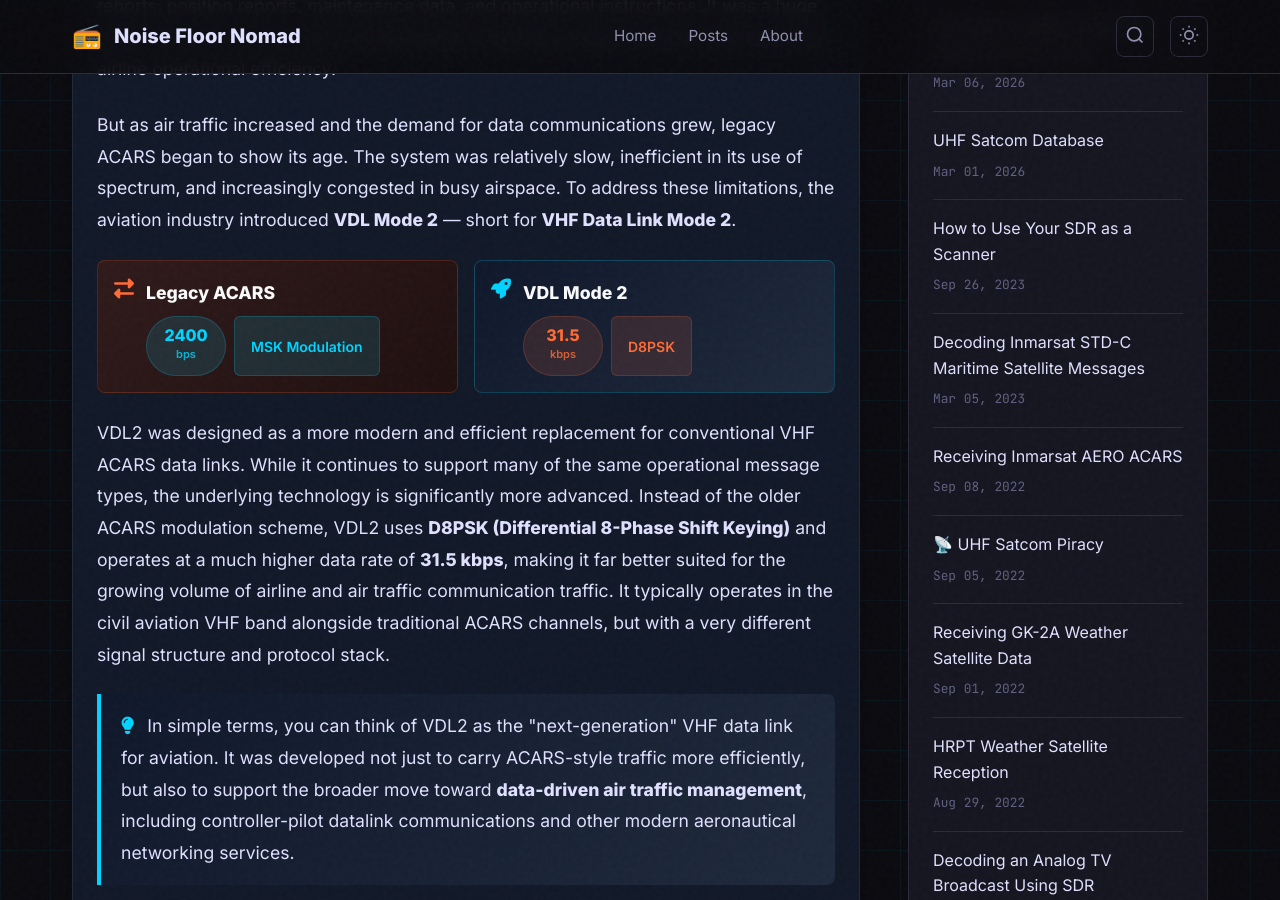
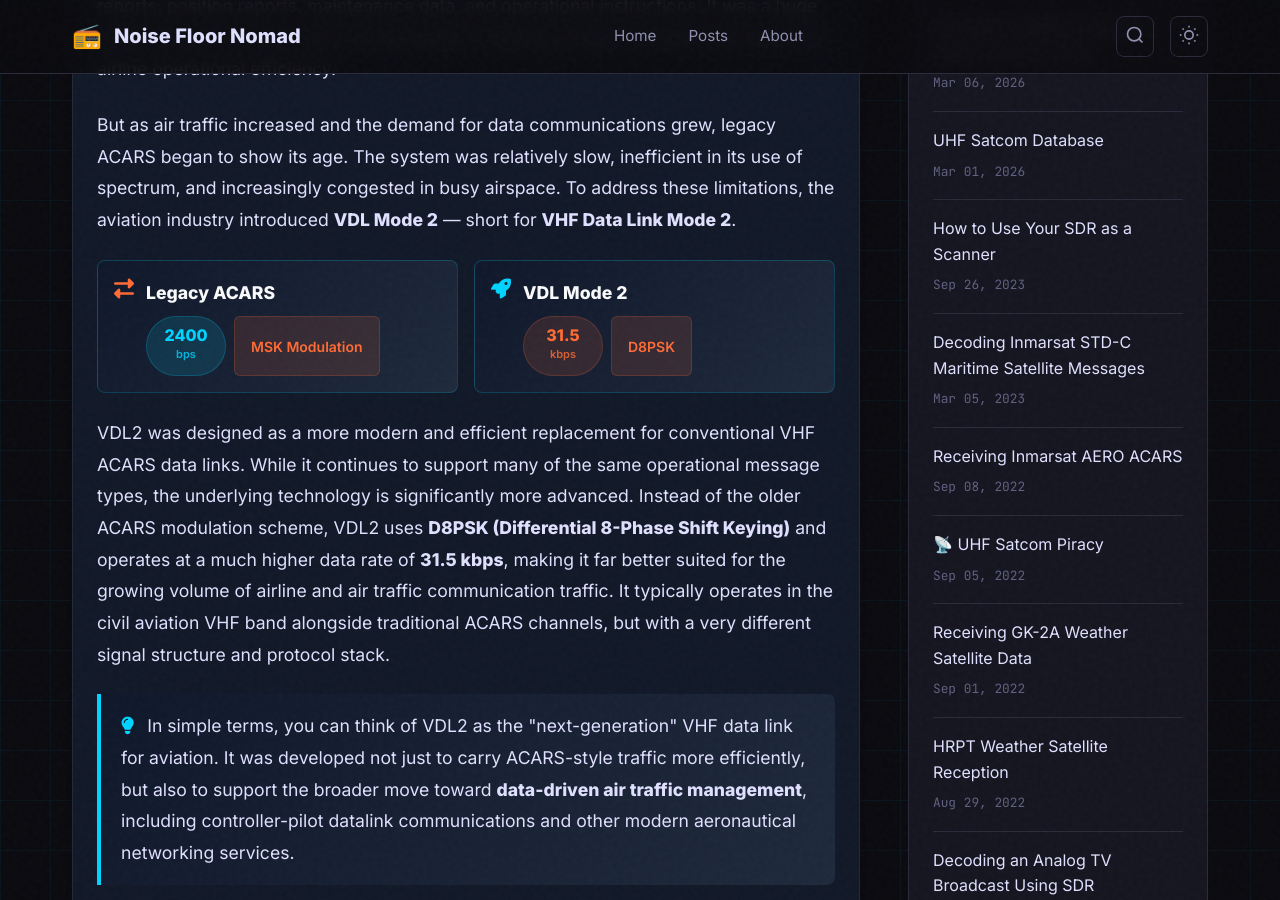
Before and after one commit to hmdsamarasekara/hmdsamarasekara.github.io, a Jekyll site: the page built from _posts/2026-03-19-decoding-vdl2.md, in a window 1280 px wide and 900 px high, scrolled down 573 px. Built offline with Jekyll 4.4.1, drawn with Linux system fonts in a browser that asks for light colours.

Commit message:
Update 2026-03-19-decoding-vdl2.md

```diff
--- a/_posts/2026-03-19-decoding-vdl2.md
+++ b/_posts/2026-03-19-decoding-vdl2.md
@@ -460,33 +460,33 @@
   <p>But as air traffic increased and the demand for data communications grew, legacy ACARS began to show its age. The system was relatively slow, inefficient in its use of spectrum, and increasingly congested in busy airspace. To address these limitations, the aviation industry introduced <strong>VDL Mode 2</strong> — short for <strong>VHF Data Link Mode 2</strong>.</p>
 
   <div class="hardware-grid" style="margin: 1.5rem 0;">
-    <div class="hardware-item" style="border-color: #ff6b3533; background: linear-gradient(135deg, #2f1a1a 0%, #1f0f0f 100%);">
-      <i class="fas fa-exchange-alt hardware-icon"></i>
-      <div>
-        <strong style="color: #f9fafb;">Legacy ACARS</strong><br>
-        <div style="display: flex; gap: 0.5rem; margin-top: 0.5rem;">
-          <span class="bandwidth-badge">
-            <span class="bitrate-number">2400</span>
-            <span class="bitrate-unit">bps</span>
-          </span>
-          <span class="modulation-badge">MSK Modulation</span>
-        </div>
-      </div>
-    </div>
-    <div class="hardware-item" style="border-color: #00d4ff33; background: linear-gradient(135deg, #0f172a 0%, #1e293b 100%);">
-      <i class="fas fa-rocket hardware-icon" style="color: #00d4ff;"></i>
-      <div>
-        <strong style="color: #f9fafb;">VDL Mode 2</strong><br>
-        <div style="display: flex; gap: 0.5rem; margin-top: 0.5rem;">
-          <span class="bandwidth-badge high">
-            <span class="bitrate-number">31.5</span>
-            <span class="bitrate-unit">kbps</span>
-          </span>
-          <span class="modulation-badge" style="background: #ff6b3522; border-color: #ff6b3533; color: #ff6b35;">D8PSK</span>
-        </div>
+  <div class="hardware-item" style="border-color: #00d4ff33; background: linear-gradient(135deg, #0f172a 0%, #1e293b 100%);">
+    <i class="fas fa-exchange-alt hardware-icon" style="color: #ff6b35;"></i>
+    <div>
+      <strong style="color: #f9fafb;">Legacy ACARS</strong><br>
+      <div style="display: flex; gap: 0.5rem; margin-top: 0.5rem;">
+        <span class="bandwidth-badge">
+          <span class="bitrate-number">2400</span>
+          <span class="bitrate-unit">bps</span>
+        </span>
+        <span class="modulation-badge" style="background: #ff6b3522; border-color: #ff6b3533; color: #ff6b35;">MSK Modulation</span>
       </div>
     </div>
   </div>
+  <div class="hardware-item" style="border-color: #00d4ff33; background: linear-gradient(135deg, #0f172a 0%, #1e293b 100%);">
+    <i class="fas fa-rocket hardware-icon" style="color: #00d4ff;"></i>
+    <div>
+      <strong style="color: #f9fafb;">VDL Mode 2</strong><br>
+      <div style="display: flex; gap: 0.5rem; margin-top: 0.5rem;">
+        <span class="bandwidth-badge high">
+          <span class="bitrate-number">31.5</span>
+          <span class="bitrate-unit">kbps</span>
+        </span>
+        <span class="modulation-badge" style="background: #ff6b3522; border-color: #ff6b3533; color: #ff6b35;">D8PSK</span>
+      </div>
+    </div>
+  </div>
+</div>
 
   <p>VDL2 was designed as a more modern and efficient replacement for conventional VHF ACARS data links. While it continues to support many of the same operational message types, the underlying technology is significantly more advanced. Instead of the older ACARS modulation scheme, VDL2 uses <strong>D8PSK (Differential 8-Phase Shift Keying)</strong> and operates at a much higher data rate of <strong>31.5 kbps</strong>, making it far better suited for the growing volume of airline and air traffic communication traffic. It typically operates in the civil aviation VHF band alongside traditional ACARS channels, but with a very different signal structure and protocol stack.</p>
 
@@ -615,18 +615,18 @@
     </ul>
   </div>
 
-  <div class="image-container">
+  <div class="warning-box">
+  <div class="image-container" style="margin: 0 0 1rem 0; border: 1px solid #ff6b3533;">
     <img src="{{ '/assets/images/VDL2-Database-Ref.png' | relative_url }}" alt="Database Files Loaded" loading="lazy" style="width: auto; max-width: 100%; margin: 0 auto; display: block;">
-    <div class="image-caption">
-      <i class="fas fa-check-circle" style="margin-right: 0.5rem;"></i>
+    <div class="image-caption" style="background: #2f1a1a; border-top: 1px solid #ff6b3533;">
+      <i class="fas fa-check-circle" style="margin-right: 0.5rem; color: #22c55e;"></i>
       Both basestation.sqb & groundstation.txt files loaded correctly
     </div>
   </div>
 
-  <div class="warning-box">
-    <i class="fas fa-database" style="margin-right: 0.5rem;"></i>
-    <strong>Database Files Required:</strong> To get the most useful aircraft and ground-station lookups in dumpvdl2, you will want both an up-to-date <strong>BaseStation database file (basestation.sqb)</strong> and a current <strong>ground station file (groundstation.txt)</strong>. The practical way to obtain a current basestation.sqb file is through <strong>COAA PlanePlotter</strong>, using Options > Script > Fetch registration and type database (NS). For the groundstation.txt file, an up-to-date copy can usually be found in the Files section of the <a href="https://acars-vdl2.groups.io/g/main/topics" target="_blank" style="color: #00d4ff;">acars-vdl2 groups.io group</a>.
-  </div>
+  <i class="fas fa-database" style="margin-right: 0.5rem;"></i>
+  <strong>Database Files Required:</strong> To get the most useful aircraft and ground-station lookups in dumpvdl2, you will want both an up-to-date <strong>BaseStation database file (basestation.sqb)</strong> and a current <strong>ground station file (groundstation.txt)</strong>. The practical way to obtain a current basestation.sqb file is through <strong>COAA PlanePlotter</strong>, using Options > Script > Fetch registration and type database (NS). For the groundstation.txt file, an up-to-date copy can usually be found in the Files section of the <a href="https://acars-vdl2.groups.io/g/main/topics" target="_blank" style="color: #00d4ff;">acars-vdl2 groups.io group</a>.
+</div>
 
   <h4 style="color: #f9fafb; margin-top: 1.5rem; display: flex; align-items: center; gap: 0.5rem;">
     <i class="fas fa-puzzle-piece" style="color: #00d4ff;"></i> Optional: Fragment Decoding
@@ -645,13 +645,13 @@
     <h1 class="section-title">What Kind of Messages Can Be Received</h1>
   </div>
 
-  <div class="video-container">
-    <iframe src="https://www.youtube.com/embed/nRd6DhPBT3U" title="Live VDL2 Decoding" frameborder="0" allow="accelerometer; autoplay; clipboard-write; encrypted-media; gyroscope; picture-in-picture" allowfullscreen></iframe>
-  </div>
-  <div class="image-caption" style="margin-top: -1rem; margin-bottom: 1.5rem;">
+  <div class="video-container" style="padding-bottom: 177.78%; max-width: 400px; margin: 1.5rem auto;">
+    <iframe src="https://www.youtube.com/embed/nRd6DhPBT3U?autoplay=1&mute=1&loop=1&playlist=nRd6DhPBT3U&playsinline=1" title="Live VDL2 Decoding" frameborder="0" allow="accelerometer; autoplay; clipboard-write; encrypted-media; gyroscope; picture-in-picture; loop" allowfullscreen></iframe>
+</div>
+<div class="image-caption" style="margin-top: -1rem; margin-bottom: 1.5rem; max-width: 400px; margin-left: auto; margin-right: auto;">
     <i class="fas fa-video" style="margin-right: 0.5rem;"></i>
     This is how live decoded VDL2 messages appear in the terminal
-  </div>
+</div>
 
   <p>Once dumpvdl2 started running, the types of messages you'll see are quite diverse. Most traffic falls into familiar categories:</p>
 
```
